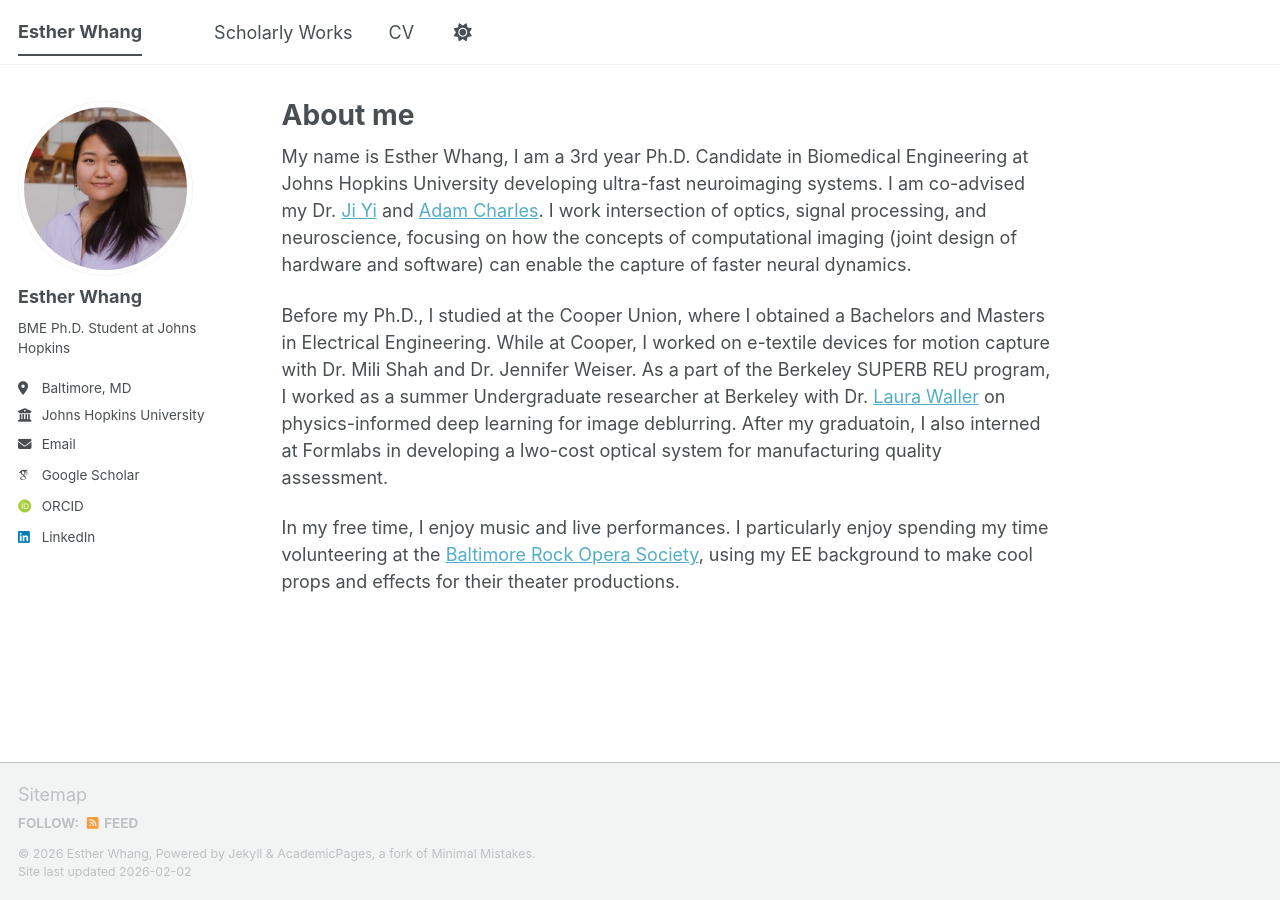
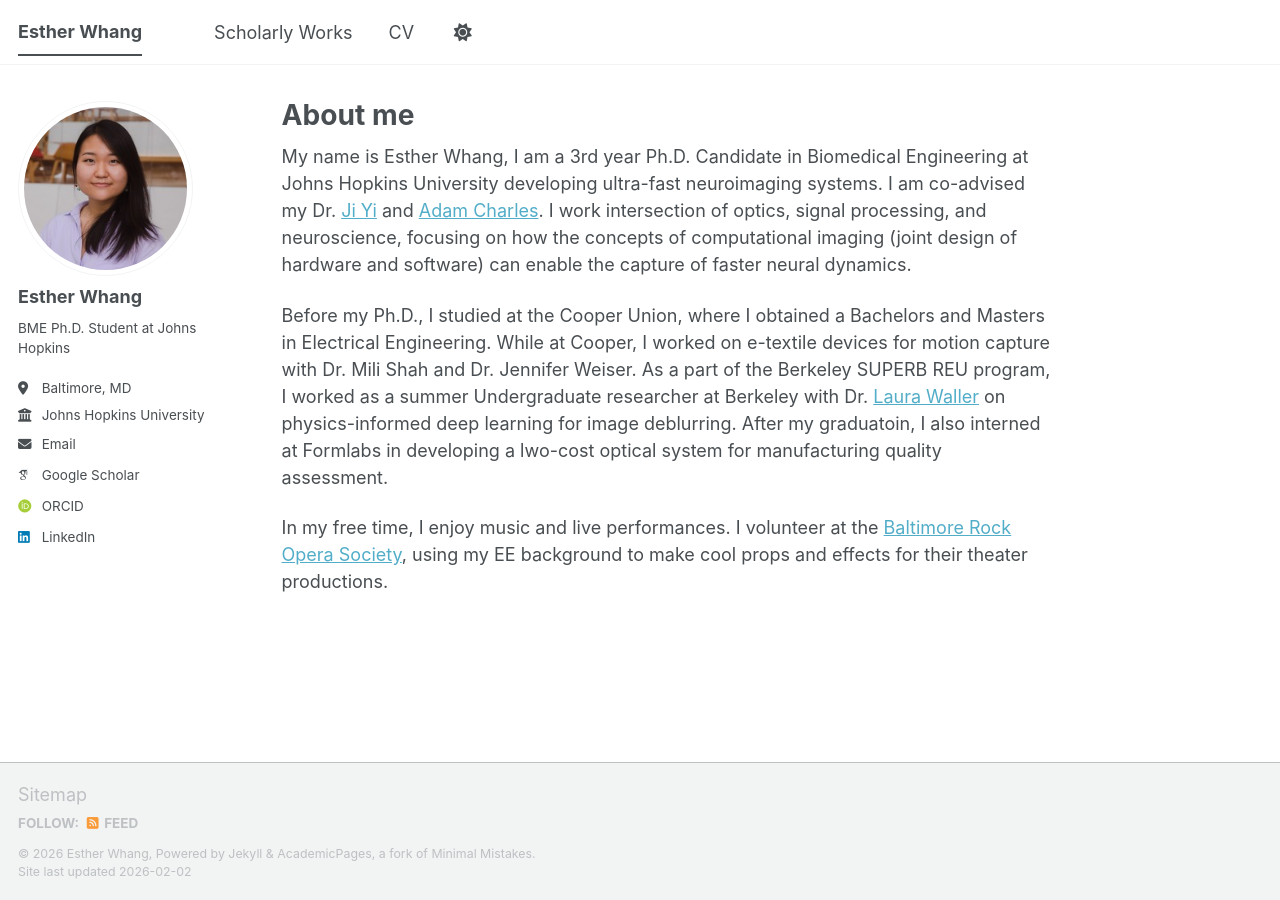
Before and after one commit to emwhang/emwhang.github.io, a Jekyll site: the page built from _pages/about.md, in a window 1280 px wide. Built offline with Jekyll 4.4.1, drawn with Linux system fonts in a browser that asks for light colours; some web fonts are replaced; a script bundle is joined from its source files by our own code; library files that are not in the unit come from our copies.

Commit message:
about page edit

```diff
--- a/_pages/about.md
+++ b/_pages/about.md
@@ -11,4 +11,4 @@ My name is Esther Whang, I am a 3rd year Ph.D. Candidate in Biomedical Engineeri
 
 Before my Ph.D., I studied at the Cooper Union, where I obtained a Bachelors and Masters in Electrical Engineering. While at Cooper, I worked on e-textile devices for motion capture with Dr. Mili Shah and Dr. Jennifer Weiser. As a part of the Berkeley SUPERB REU program, I worked as a summer Undergraduate researcher at Berkeley with Dr. [Laura Waller](https://www.laurawaller.com/) on physics-informed deep learning for image deblurring. After my graduatoin, I also interned at Formlabs in developing a lwo-cost optical system for manufacturing quality assessment.
 
-In my free time, I enjoy music and live performances. I particularly enjoy spending my time volunteering at the [Baltimore Rock Opera Society](https://www.baltimorerockopera.org/), using my EE background to make cool props and effects for their theater productions.
+In my free time, I enjoy music and live performances. I volunteer at the [Baltimore Rock Opera Society](https://www.baltimorerockopera.org/), using my EE background to make cool props and effects for their theater productions.
```
